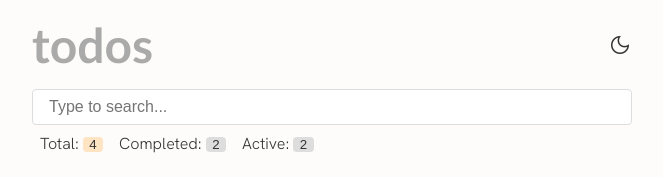
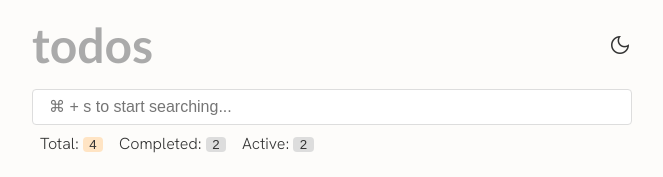
Before and after one commit to abruzzi/react-clean-code-challenge, a React (Create React App) app: page / in a window 1280 px wide. Shown: the top 177 px of the page, without its empty margins (308-971 px from the left). Built offline with nearby package versions, Linux system fonts and the light colour scheme.

Commit message:
extracted searchbox and use-command-key hook

```diff
--- /dev/null
+++ b/src/SearchBox.tsx
@@ -0,0 +1,25 @@
+import { ChangeEvent } from "react";
+import { useCommandAndKey } from "./useCommandAndKey";
+
+export const SearchBox = ({
+  performSearch,
+}: {
+  performSearch: (term: string) => void;
+}) => {
+  const inputRef = useCommandAndKey("s");
+
+  const onSearch = (e: ChangeEvent<HTMLInputElement>) => {
+    const term = e.target.value;
+    performSearch(term);
+  };
+
+  return (
+    <input
+      ref={inputRef}
+      type="text"
+      data-testid="search-box"
+      onChange={onSearch}
+      placeholder="⌘ + s to start searching..."
+    />
+  );
+};
--- a/src/Todo.tsx
+++ b/src/Todo.tsx
@@ -1,40 +1,51 @@
 import { TodoInput } from "./TodoInput";
 import { TodoItem } from "./TodoItem";
 import { useTodos } from "./useTodos";
-import {CategoryType, TodoType} from "./types";
-import {ChangeEvent} from "react";
+import { CategoryType, TodoType } from "./types";
+import { SearchBox } from "./SearchBox";
 
-const capitalise = (s: string) => s[0].toUpperCase() + s.substring(1, s.length).toLowerCase();
+const capitalise = (s: string) =>
+  s[0].toUpperCase() + s.substring(1, s.length).toLowerCase();
 
-const createCategoryTab = (category: string, selected: string, count: number, setCategory: () => void) => {
+const createCategoryTab = (
+  category: string,
+  selected: string,
+  count: number,
+  setCategory: () => void
+) => {
   return (
     <div role="columnheader" key={category}>
       <label>{capitalise(category)}: </label>
       <button data-testid={`${category}-count`} onClick={setCategory}>
-        <span className={`badge ${category === selected ? "selected" : ""}`}>{count}</span>
+        <span className={`badge ${category === selected ? "selected" : ""}`}>
+          {count}
+        </span>
       </button>
     </div>
-  )
-}
+  );
+};
 
-export const Todo = ({todos}: {todos?: TodoType[]}) => {
-  const { displayTodos, category, aggregation, search, setCategory, addTodo, toggleTodo, deleteTodo } =
-    useTodos(todos);
-
-  const onSearch = (e: ChangeEvent<HTMLInputElement>) => {
-    const term = e.target.value;
-    search(term);
-  }
+export const Todo = ({ todos }: { todos?: TodoType[] }) => {
+  const {
+    displayTodos,
+    category,
+    aggregation,
+    search,
+    setCategory,
+    addTodo,
+    toggleTodo,
+    deleteTodo,
+  } = useTodos(todos);
 
   return (
     <div className="container">
-      <input type="text" data-testid="search-box" onChange={onSearch} placeholder="Type to search..." />
+      <SearchBox performSearch={search} />
       <div className="aggregation">
-        {
-          aggregation.map(agg => {
-            return createCategoryTab(agg.category, category, agg.count, () => setCategory(agg.category as CategoryType))
-          })
-        }
+        {aggregation.map((agg) => {
+          return createCategoryTab(agg.category, category, agg.count, () =>
+            setCategory(agg.category as CategoryType)
+          );
+        })}
       </div>
 
       <div className="todos">
--- a/src/TodoInput.tsx
+++ b/src/TodoInput.tsx
@@ -1,6 +1,7 @@
 import { TodoType } from "./types";
-import { ChangeEvent, KeyboardEvent as ReactKeyboardEvent, useEffect, useRef, useState } from "react";
+import { ChangeEvent, KeyboardEvent, useState } from "react";
 import { v4 as uuid } from "uuid";
+import { useCommandAndKey } from "./useCommandAndKey";
 
 export const TodoInput = ({
   onItemAdded,
@@ -9,29 +10,14 @@ export const TodoInput = ({
 }) => {
   const [todo, setTodo] = useState<string>("");
 
-  const inputRef = useRef<HTMLInputElement>(null);
+  const inputRef = useCommandAndKey("k");
 
-  useEffect(() => {
-    const handler = (e: KeyboardEvent) => {
-      if (e.metaKey && e.key === "k") {
-        if (inputRef.current) {
-          inputRef.current.focus();
-        }
-      }
-    };
-
-    window.addEventListener("keydown", handler);
-
-    return () => {
-      window.removeEventListener("keydown", handler);
-    };
-  });
   const handleChange = (e: ChangeEvent<HTMLInputElement>) => {
     const value = e.target.value;
     setTodo(value);
   };
 
-  const handleKeyDown = (e: ReactKeyboardEvent<HTMLElement>) => {
+  const handleKeyDown = (e: KeyboardEvent<HTMLElement>) => {
     if (e.key === "Enter" && todo.length !== 0) {
       const id = uuid();
       onItemAdded({ id: id, content: todo, completed: false });
--- /dev/null
+++ b/src/todoReducer.ts
@@ -0,0 +1,56 @@
+import {CategoryType, TodoType} from "./types";
+
+type StateType = {
+  todos: TodoType[];
+  category: CategoryType;
+  query: string;
+};
+
+type Action = {
+  type: string;
+  payload: any;
+};
+
+export const todoReducer = (state: StateType, action: Action) => {
+  switch (action.type) {
+    case "ADD": {
+      return {
+        ...state,
+        todos: [...state.todos, action.payload],
+      };
+    }
+    case "DELETE": {
+      return {
+        ...state,
+        todos: state.todos.filter(
+          (todo: TodoType) => todo.id !== action.payload.id
+        ),
+      };
+    }
+    case "TOGGLE": {
+      return {
+        ...state,
+        todos: state.todos.map((todo) => {
+          if (todo.id === action.payload.id) {
+            return {...todo, completed: !todo.completed};
+          }
+          return todo;
+        }),
+      };
+    }
+    case "SET_CATEGORY": {
+      return {
+        ...state,
+        category: action.payload.category,
+      };
+    }
+    case "SET_QUERY": {
+      return {
+        ...state,
+        query: action.payload.query,
+      };
+    }
+    default:
+      return state;
+  }
+};
--- /dev/null
+++ b/src/useCommandAndKey.tsx
@@ -0,0 +1,24 @@
+import {useEffect, useRef} from "react";
+
+export const useCommandAndKey = (key: string) => {
+  const inputRef = useRef<HTMLInputElement>(null);
+
+  useEffect(() => {
+    const handler = (e: KeyboardEvent) => {
+      if (e.metaKey && e.key === key) {
+        e.preventDefault();
+        if (inputRef.current) {
+          inputRef.current.focus();
+        }
+      }
+    };
+
+    window.addEventListener("keydown", handler);
+
+    return () => {
+      window.removeEventListener("keydown", handler);
+    };
+  });
+
+  return inputRef;
+};
--- a/src/useTodos.ts
+++ b/src/useTodos.ts
@@ -1,63 +1,9 @@
 import { useMemo, useReducer } from "react";
 import { CategoryType, TodoType } from "./types";
-
-type StateType = {
-  todos: TodoType[];
-  category: CategoryType;
-  query: string;
-};
-
-type Action = {
-  type: string;
-  payload: any;
-};
-
-const todoReducer = (state: StateType, action: Action) => {
-  switch (action.type) {
-    case "ADD": {
-      return {
-        ...state,
-        todos: [...state.todos, action.payload],
-      };
-    }
-    case "DELETE": {
-      return {
-        ...state,
-        todos: state.todos.filter(
-          (todo: TodoType) => todo.id !== action.payload.id
-        ),
-      };
-    }
-    case "TOGGLE": {
-      return {
-        ...state,
-        todos: state.todos.map((todo) => {
-          if (todo.id === action.payload.id) {
-            return { ...todo, completed: !todo.completed };
-          }
-          return todo;
-        }),
-      };
-    }
-    case "SET_CATEGORY": {
-      return {
-        ...state,
-        category: action.payload.category,
-      };
-    }
-    case "SET_QUERY": {
-      return {
-        ...state,
-        query: action.payload.query,
-      };
-    }
-    default:
-      return state;
-  }
-};
+import { todoReducer } from "./todoReducer";
 
 export const useTodos = (providedTodos: TodoType[] = []) => {
-  const [state, dispatch] = useReducer(todoReducer, {
+  const [{ todos, query, category }, dispatch] = useReducer(todoReducer, {
     todos: providedTodos,
     category: "total",
     query: "",
@@ -79,33 +25,33 @@ export const useTodos = (providedTodos: TodoType[] = []) => {
     dispatch({ type: "SET_CATEGORY", payload: { category: category } });
   };
 
+  const search = (query: string) => {
+    dispatch({ type: "SET_QUERY", payload: { query: query } });
+  };
+
   const total = useMemo(() => {
-    return state.todos;
-  }, [state.todos]);
+    return todos;
+  }, [todos]);
 
   const completed = useMemo(() => {
-    return state.todos.filter((todo: TodoType) => todo.completed);
-  }, [state.todos]);
+    return todos.filter((todo: TodoType) => todo.completed);
+  }, [todos]);
 
   const active = useMemo(() => {
-    return state.todos.filter((todo: TodoType) => !todo.completed);
-  }, [state.todos]);
-
-  const category = useMemo(() => {
-    return state.category;
-  }, [state.category]);
+    return todos.filter((todo: TodoType) => !todo.completed);
+  }, [todos]);
 
   const aggregation = useMemo(
     () => [
-      { category: "total", count: total.length },
+      { category: "total", count: todos.length },
       { category: "completed", count: completed.length },
       { category: "active", count: active.length },
     ],
-    [total, completed, active]
+    [todos, completed, active]
   );
 
   const filteredList = useMemo(() => {
-    switch (state.category) {
+    switch (category) {
       case "total": {
         return total;
       }
@@ -119,15 +65,13 @@ export const useTodos = (providedTodos: TodoType[] = []) => {
         return total;
       }
     }
-  }, [active, completed, state.category, total]);
-
-  const search = (query: string) => {
-    dispatch({ type: "SET_QUERY", payload: { query: query } });
-  };
+  }, [active, completed, category, total]);
 
   const displayTodos = useMemo(() => {
-    return filteredList.filter((todo: TodoType) => todo.content.includes(state.query));
-  }, [filteredList, state.query]);
+    return filteredList.filter((todo: TodoType) =>
+      todo.content.includes(query)
+    );
+  }, [filteredList, query]);
 
   return {
     displayTodos,
```
